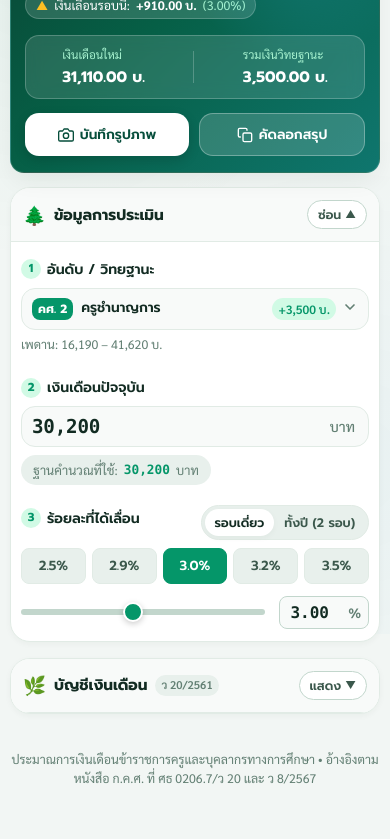
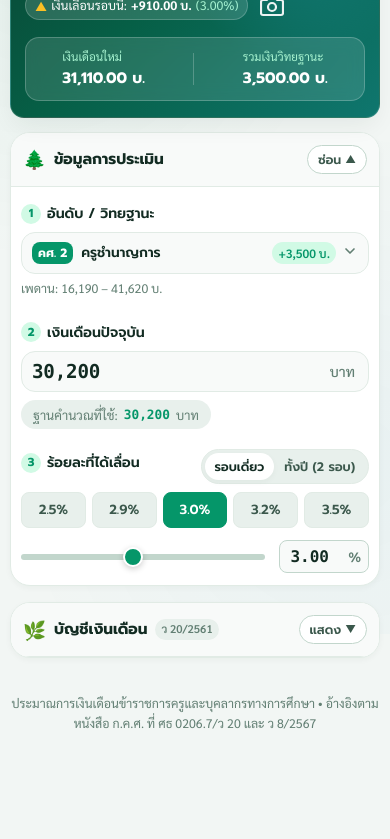
Before and after one commit to Sberich/salary-calculator, a website: page index.html in a window 390 px wide. Shown: the part 210-1049 px from the top of the page. After the commit the page ends 994 px from the top, so only its background shows below. Drawn offline with Linux system fonts and the light colour scheme.

Commit message:
Add files via upload

```diff
--- a/css/style.css
+++ b/css/style.css
@@ -387,6 +387,15 @@ body {
   white-space: nowrap !important;
 }
 
+.hero-delta-row {
+  display: flex;
+  align-items: center;
+  justify-content: flex-start;
+  gap: 8px;
+  width: 100%;
+  flex-wrap: nowrap !important;
+}
+
 .hero-increment-chip {
   display: inline-flex;
   align-items: center;
@@ -397,20 +406,60 @@ body {
   font-size: 0.825rem;
   border: 1px solid rgba(255, 255, 255, 0.2);
   white-space: nowrap !important;
+  flex-shrink: 1;
+  min-width: 0;
 }
 
 .chip-spark {
   color: #FBBF24;
   font-size: 0.75rem;
+  flex-shrink: 0;
 }
 
 .hero-increment-chip strong {
   color: #FFFFFF;
   font-weight: 700;
+  white-space: nowrap;
 }
 
 .percent-tag {
   color: var(--hero-text-sub);
+  white-space: nowrap;
+}
+
+/* ปุ่มบันทึกรูปภาพ: ไอคอนกล้องเดี่ยวขนาดใหญ่ ไร้กรอบแคปซูล ไม่เอาตัวหนังสือ */
+.hero-save-icon-btn {
+  display: inline-flex;
+  align-items: center;
+  justify-content: center;
+  background: transparent;
+  border: none;
+  padding: 4px 6px;
+  cursor: pointer;
+  color: #FFFFFF;
+  opacity: 0.92;
+  flex-shrink: 0;
+  line-height: 1;
+  border-radius: 8px;
+  transition: all 0.2s cubic-bezier(0.16, 1, 0.3, 1);
+  -webkit-tap-highlight-color: transparent;
+}
+
+.hero-save-icon-btn:hover {
+  opacity: 1;
+  color: #6EE7B7;
+  transform: scale(1.18) translateY(-1px);
+  filter: drop-shadow(0 0 8px rgba(110, 231, 183, 0.65));
+}
+
+.hero-save-icon-btn:active {
+  transform: scale(0.92);
+}
+
+.hero-save-icon-btn svg {
+  width: 25px;
+  height: 25px;
+  display: block;
 }
 
 /* Side Metrics Box (Glassmorphic) */
@@ -1534,9 +1583,22 @@ body {
     background: transparent !important;
     border: none !important;
   }
+  .hero-delta-row {
+    gap: 7px;
+    flex-wrap: nowrap !important;
+  }
   .hero-increment-chip {
     font-size: 0.775rem;
-    padding: 4px 10px;
+    padding: 4px 9px;
+    gap: 4px;
+    white-space: nowrap !important;
+  }
+  .hero-save-icon-btn {
+    padding: 3px 5px;
+  }
+  .hero-save-icon-btn svg {
+    width: 24px;
+    height: 24px;
   }
   .metric-glass-box {
     padding: 10px 12px;
@@ -1617,3 +1679,28 @@ body {
     to { transform: translateY(0); }
   }
 }
+
+@media (max-width: 380px) {
+  .hero-delta-row {
+    gap: 5px;
+    flex-wrap: nowrap !important;
+  }
+  .hero-increment-chip {
+    font-size: 0.72rem !important;
+    padding: 3px 6px !important;
+    gap: 3px !important;
+  }
+  .hero-increment-chip strong {
+    font-size: 0.72rem !important;
+  }
+  .hero-increment-chip .percent-tag {
+    font-size: 0.68rem !important;
+  }
+  .hero-save-icon-btn {
+    padding: 2px 4px;
+  }
+  .hero-save-icon-btn svg {
+    width: 22px;
+    height: 22px;
+  }
+}
--- a/index.html
+++ b/index.html
@@ -123,15 +123,25 @@
             <span class="hero-unit">บาท / เดือน</span>
           </div>
 
-          <div class="hero-increment-chip">
-            <span class="chip-spark">▲</span>
-            <span>เงินเลื่อนรอบนี้:</span>
-            <strong id="heroIncrement">+910.00 บ.</strong>
-            <span class="percent-tag">(<span id="slipPercent">3.00</span>%)</span>
+          <div class="hero-delta-row">
+            <div class="hero-increment-chip">
+              <span class="chip-spark">▲</span>
+              <span>เงินเลื่อนรอบนี้:</span>
+              <strong id="heroIncrement">+910.00 บ.</strong>
+              <span class="percent-tag">(<span id="slipPercent">3.00</span>%)</span>
+            </div>
+
+            <!-- ปุ่มบันทึกรูปภาพ: ไอคอนกล้องเดี่ยวขนาดใหญ่ ไร้กรอบแคปซูล ไม่เอาตัวหนังสือ -->
+            <button type="button" id="btnExportImage" class="hero-save-icon-btn" title="แตะเพื่อบันทึกรูปภาพสลิป" aria-label="บันทึกรูปภาพสลิป">
+              <svg width="24" height="24" viewBox="0 0 24 24" fill="none" stroke="currentColor" stroke-width="2.2" stroke-linecap="round" stroke-linejoin="round" aria-hidden="true">
+                <path d="M23 19a2 2 0 0 1-2 2H3a2 2 0 0 1-2-2V8a2 2 0 0 1 2-2h4l2-3h6l2 3h4a2 2 0 0 1 2 2z"></path>
+                <circle cx="12" cy="13" r="4"></circle>
+              </svg>
+            </button>
           </div>
         </div>
 
-        <!-- ฝั่งขวา: รายละเอียดย่อยในแท่นหินธารา + ปุ่มแอ็กชัน -->
+        <!-- ฝั่งขวา: รายละเอียดย่อยในแท่นหินธารา (ตัดปุ่มแอ็กชันด้านล่างออกเพื่อประหยัดพื้นที่) -->
         <div class="hero-side-metrics">
           <div class="metric-glass-box">
             <div class="mini-metric-item">
@@ -143,25 +153,6 @@
               <span class="mini-label">รวมเงินวิทยฐานะ</span>
               <strong class="mini-value" id="heroTotalAllowance">3,500.00 บ.</strong>
             </div>
-          </div>
-
-          <div class="hero-actions-group">
-            <button type="button" id="btnExportImage" class="action-btn-nature primary">
-              <svg width="16" height="16" viewBox="0 0 24 24" fill="none" stroke="currentColor" stroke-width="2"
-                stroke-linecap="round" stroke-linejoin="round">
-                <path d="M23 19a2 2 0 0 1-2 2H3a2 2 0 0 1-2-2V8a2 2 0 0 1 2-2h4l2-3h6l2 3h4a2 2 0 0 1 2 2z"></path>
-                <circle cx="12" cy="13" r="4"></circle>
-              </svg>
-              <span>บันทึกรูปภาพ</span>
-            </button>
-            <button type="button" id="btnCopySummary" class="action-btn-nature secondary">
-              <svg width="16" height="16" viewBox="0 0 24 24" fill="none" stroke="currentColor" stroke-width="2"
-                stroke-linecap="round" stroke-linejoin="round">
-                <rect x="9" y="9" width="13" height="13" rx="2" ry="2"></rect>
-                <path d="M5 15H4a2 2 0 0 1-2-2V4a2 2 0 0 1 2-2h9a2 2 0 0 1 2 2v1"></path>
-              </svg>
-              <span>คัดลอกสรุป</span>
-            </button>
           </div>
         </div>
       </div>
```
